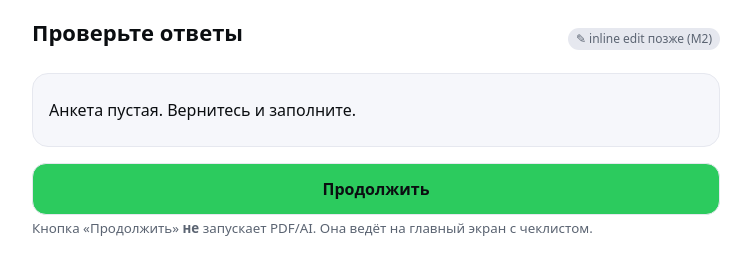
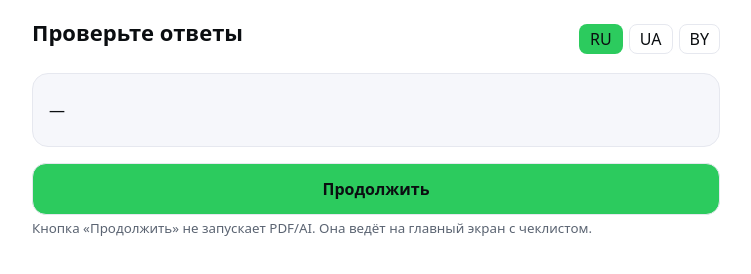
Before and after one commit to RSLNVLDMR/emigrate-project, a plain HTML site: page web/questionnaire-preview.html in a window 1280 px wide. Shown: the whole page, without its empty margins (264-1015 px from the left). Drawn offline with Linux system fonts and the light colour scheme.

Commit message:
Update questionnaire-preview.html

```diff
--- a/web/questionnaire-preview.html
+++ b/web/questionnaire-preview.html
@@ -12,45 +12,118 @@
   <div class="container">
     <div class="header">
       <div class="h1" data-i18n="preview_title">Проверьте ответы</div>
-      <div class="badge">✎ inline edit позже (M2)</div>
+      <div class="lang">
+        <button data-lang="ru" class="active">RU</button>
+        <button data-lang="ua">UA</button>
+        <button data-lang="by">BY</button>
+      </div>
     </div>
 
     <div id="summary" class="card"></div>
 
     <div class="footer">
       <button id="continue" class="btn full" data-i18n="preview_continue">Продолжить</button>
-      <small class="muted">Кнопка «Продолжить» <b>не</b> запускает PDF/AI. Она ведёт на главный экран с чеклистом.</small>
+      <small class="muted" data-i18n="preview_note">Кнопка «Продолжить» не запускает PDF/AI. Она ведёт на главный экран с чеклистом.</small>
     </div>
   </div>
 </div>
 
-<script type="module">
-  import { i18n, $, initLangSwitcher } from './utils.js';
-  import { getQuestionnaire } from './api.js';
-  import { initTelegram, CFG } from './auth.js';
+<script>
+(function(){
+  const $ = (s, r=document)=>r.querySelector(s);
+  const $$ = (s, r=document)=>Array.from(r.querySelectorAll(s));
+  const storage = { get(k,d=null){try{return JSON.parse(localStorage.getItem(k))??d}catch{return d}}, set(k,v){localStorage.setItem(k,JSON.stringify(v))} };
 
-  initTelegram();
-  await i18n.load(localStorage.getItem('lang')||'ru');
-  initLangSwitcher?.();
+  const i18n = {
+    lang: storage.get('lang','ru'),
+    dict:{},
+    async load(lang){
+      const use = lang || i18n.lang;
+      try{
+        const res = await fetch(`./i18n/${use}.json`, {cache:'no-store'});
+        if(res.ok){ i18n.dict = await res.json(); i18n.lang = use; storage.set('lang',use); }
+      }catch(e){}
+      apply();
+      highlightLang();
+      renderSummary();
+    }
+  };
+  const t = (k)=> i18n.dict[k] || k;
 
-  const q = getQuestionnaire();
-  const s = $('#summary');
-  if(!q || !q.first){ s.innerHTML = '<p class="p">Анкета пустая. Вернитесь и заполните.</p>'; }
-  else {
+  function apply(){
+    $$('[data-i18n]').forEach(el=>{
+      const k = el.getAttribute('data-i18n');
+      if(i18n.dict[k]) el.textContent = i18n.dict[k];
+    });
+    document.documentElement.setAttribute('lang', i18n.lang);
+  }
+  function highlightLang(){
+    $$('.lang button').forEach(b=> b.classList.toggle('active', b.dataset.lang===i18n.lang));
+  }
+  function bindLang(){
+    $$('.lang button').forEach(b=> b.onclick = ()=> i18n.load(b.dataset.lang));
+  }
+
+  function labelCit(v){
+    if(v==='ua') return t('cit.ua');
+    if(v==='by') return t('cit.by');
+    if(v==='ru') return t('cit.ru');
+    return v;
+  }
+  function labelStatus(v){
+    if(v==='pesel_ukr') return t('status.pesel_ukr');
+    if(v==='asylum') return t('status.asylum');
+    if(v==='karta_czasowa') return t('status.karta');
+    if(v==='student') return t('status.student');
+    if(v==='no_status') return t('status.no_status');
+    return v;
+  }
+  function labelIncome(v){
+    if(v==='lt_4700') return t('income.lt4700');
+    if(v==='gt_4700') return t('income.gt4700');
+    return v;
+  }
+
+  function renderSummary(){
+    const q = storage.get('questionnaire', null);
+    const s = $('#summary');
+    if(!q){
+      s.innerHTML = `<p class="p">—</p>`;
+      return;
+    }
     s.innerHTML = `
       <div class="col">
-        <div class="row"><b>Имя:</b> <span>${q.first}</span> <a href="./questionnaire.html" class="badge">✎</a></div>
-        <div class="row"><b>Фамилия:</b> <span>${q.last}</span> <a href="./questionnaire.html" class="badge">✎</a></div>
-        <div class="row"><b>Дата рождения:</b> <span>${q.birth}</span> <a href="./questionnaire.html" class="badge">✎</a></div>
-        <div class="row"><b>Гражданство:</b> <span>${q.citizenship}</span> <a href="./questionnaire.html" class="badge">✎</a></div>
-        <div class="row"><b>Статус:</b> <span>${q.status}</span> <a href="./questionnaire.html" class="badge">✎</a></div>
-        ${q.student?`<div class="row"><b>Учебное заведение:</b> <span>${q.student.inst||'-'}</span></div>`:''}
-        ${q.no_status?`<div class="row"><b>Последний въезд:</b> <span>${q.no_status.last_entry||'-'}</span></div>`:''}
+        <div class="row"><b>${t('field.first_name')}:</b> <span>${q.first||'-'}</span></div>
+        <div class="row"><b>${t('field.last_name')}:</b> <span>${q.last||'-'}</span></div>
+        <div class="row"><b>${t('field.citizenship')}:</b> <span>${labelCit(q.citizenship)}</span></div>
+        <div class="row"><b>${t('field.status')}:</b> <span>${labelStatus(q.status)}</span></div>
+        <div class="row"><b>${t('field.voivodeship')}:</b> <span>${q.voivodeship||'-'}</span></div>
+        <div class="row"><b>${t('field.income_level')}:</b> <span>${labelIncome(q.income_level)}</span></div>
+        ${q.student ? `<div class="row"><b>${t('q_student_block')}:</b> <span>${q.student.inst||'-'}, ${q.student.doc||'-'}, ${q.student.start||'-'} — ${q.student.end||'-'}</span></div>` : ''}
+        ${q.no_status ? `<div class="row"><b>${t('q_ns_block')}:</b> <span>${q.no_status.last_entry||'-'}, ${q.no_status.has_offer ? t('opt_yes') : t('opt_no')}</span></div>` : ''}
       </div>
     `;
   }
 
-  document.getElementById('continue').onclick = ()=> location.href='./checklist.html';
+  function initTG(){
+    const tg = window.Telegram && window.Telegram.WebApp;
+    if(!tg) return;
+    tg.expand(); tg.ready();
+  }
+
+  function bindContinue(){
+    $('#continue').onclick = ()=> location.href = './checklist.html';
+  }
+
+  async function boot(){
+    initTG();
+    bindLang();
+    await i18n.load(storage.get('lang','ru'));
+    bindContinue();
+  }
+  document.addEventListener('DOMContentLoaded', boot);
+  window.addEventListener('pageshow', boot);
+})();
 </script>
 </body>
 </html>
```
